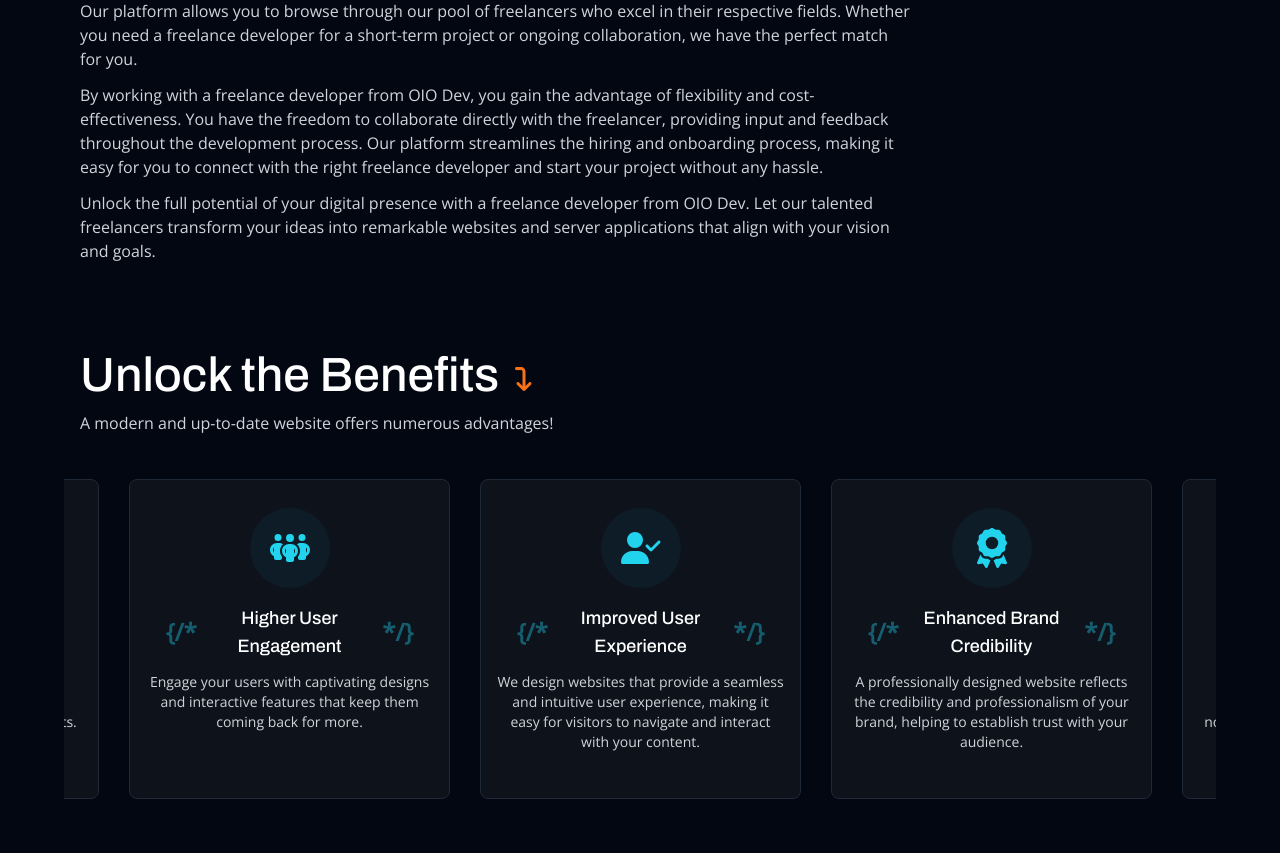
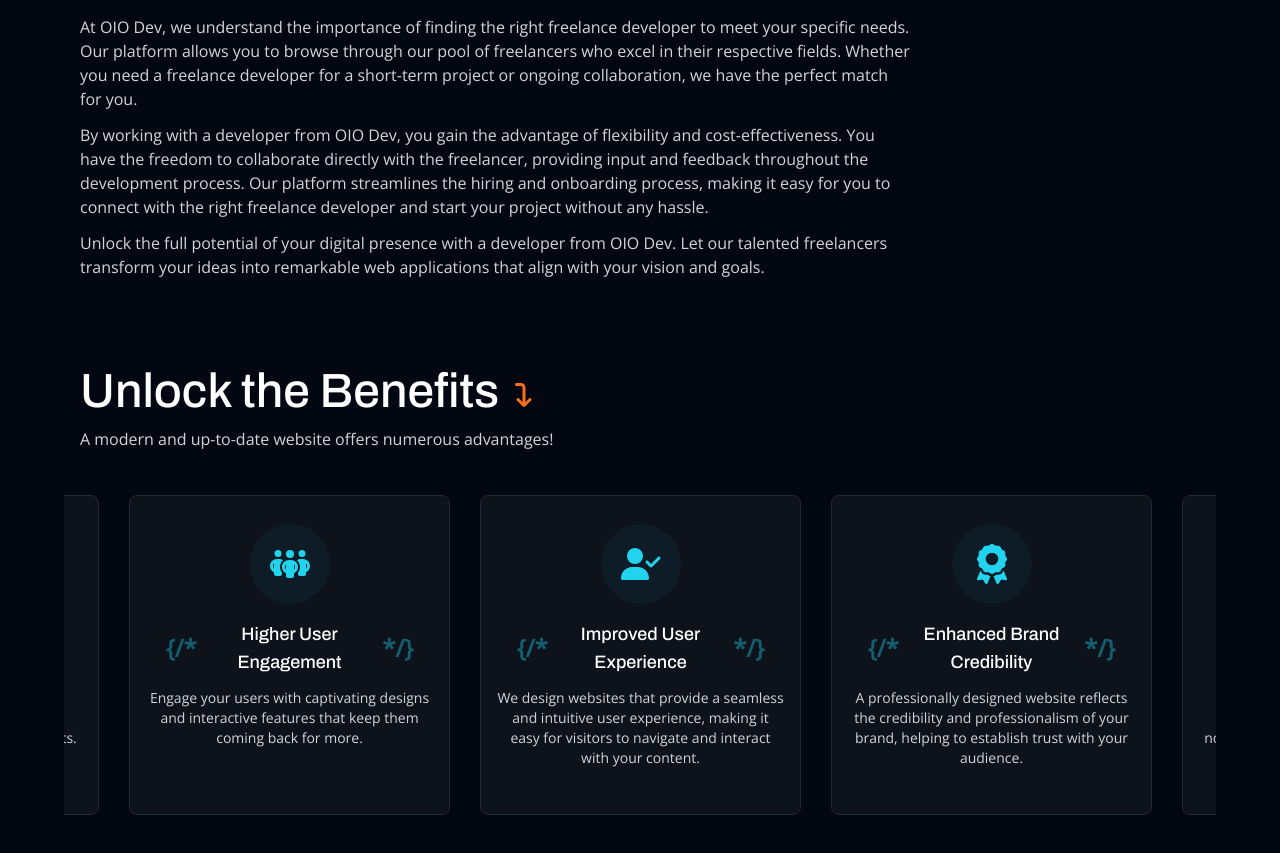
Before and after one commit to CodeByDex/OIODev, a Next.js app: page / in a window 1280 px wide. Shown: the part 938-1791 px from the top of the page. Built offline with nearby package versions, Linux system fonts and the light colour scheme; no server answers.

Commit message:
had my wife read through and give her opinion on the AI generated info on the homepage with a few small revisions :)

```diff
--- a/src/app/page.js
+++ b/src/app/page.js
@@ -30,7 +30,7 @@
 // Home Landing Page
 export default function Home() {
   return (
-    <main className="flex flex-col max-w-6xl mx-auto">
+    <main className="flex flex-col max-w-6xl gap-10 mx-auto">
       <Mission />
       <div className="flex flex-col gap-10 mb-36">
         <AboutUs />
--- a/src/components/AboutUs.js
+++ b/src/components/AboutUs.js
@@ -21,18 +21,18 @@
         ongoing collaboration, we have the perfect match for you.
       </p>
       <p>
-        By working with a freelance developer from OIO Dev, you gain the
-        advantage of flexibility and cost-effectiveness. You have the freedom to
-        collaborate directly with the freelancer, providing input and feedback
-        throughout the development process. Our platform streamlines the hiring
-        and onboarding process, making it easy for you to connect with the right
+        By working with a developer from OIO Dev, you gain the advantage of
+        flexibility and cost-effectiveness. You have the freedom to collaborate
+        directly with the freelancer, providing input and feedback throughout
+        the development process. Our platform streamlines the hiring and
+        onboarding process, making it easy for you to connect with the right
         freelance developer and start your project without any hassle.
       </p>
       <p>
-        Unlock the full potential of your digital presence with a freelance
-        developer from OIO Dev. Let our talented freelancers transform your
-        ideas into remarkable websites and server applications that align with
-        your vision and goals.
+        Unlock the full potential of your digital presence with a developer from
+        OIO Dev. Let our talented freelancers transform your ideas into
+        remarkable web applications that align with your vision
+        and goals.
       </p>
     </section>
   );
```
